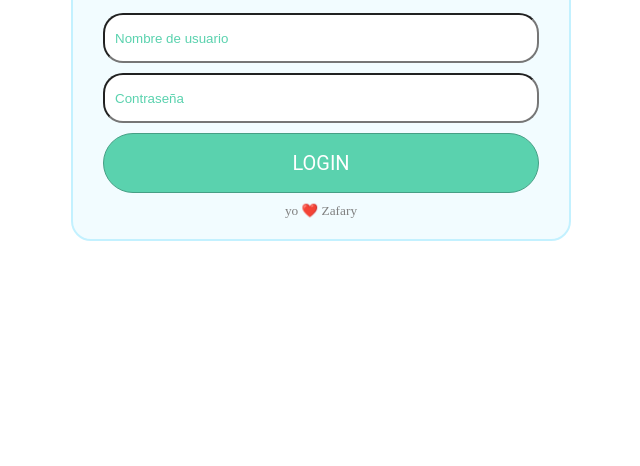
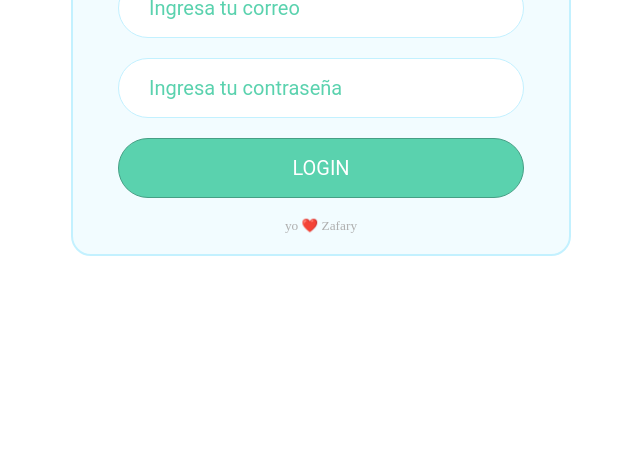
Before and after one commit to krisu50/ejercicios-taller-apps, a plain HTML site: page login/index.html in a window 1280 px wide. Shown: the part 334-800 px from the top of the page, without its empty margins (319-959 px from the left). Drawn offline with Linux system fonts and the light colour scheme.

Commit message:
more changes to login box

```diff
--- a/login/index.html
+++ b/login/index.html
@@ -13,11 +13,10 @@
     <section class="caja-login">
       <h1>Ingresa a Zafary</h1>
       <form class="formulario-login">
-          <input type="text" placeholder="Nombre de usuario">
-          <input type="password" placeholder="Contraseña">
+          <input type="text" placeholder="Ingresa tu correo">
+          <input type="password" placeholder="Ingresa tu contraseña">
           <button type="button" onclick="login()">LOGIN</button>
           <small>yo ❤️ Zafary</small>
-
       </form>
     </section>
   </main>
--- a/login/styles.css
+++ b/login/styles.css
@@ -25,7 +25,10 @@
     border: 2px solid #C3F1FF;
     box-sizing: border-box;
     border-radius: 20px;
-    padding: 20px 30px;/*aplica padding top y bottom primero y despues izq derecha*/
+    /*padding: 0px 30px;aplica padding top y bottom primero y despues izq derecha*/
+    padding-left: 45px;
+    padding-right: 45px;
+    padding-bottom: 20px;
   }
 
   .caja-login h1 {
@@ -43,7 +46,8 @@
   .formulario-login {
     display: grid;
     grid-template-columns: 1fr;
-    grid-row-gap: 10px;
+    grid-row-gap: 20px;
+
   }
 
   .formulario-login small {
@@ -51,10 +55,17 @@
   }
 
   .formulario-login input {
-    height: 50px;
-    border-radius: 20px;
-    padding: 0px 10px;
+    height: 60px;
+    background: #FFFFFF;
+    border: 1px solid #C3F1FF;
+    box-sizing: border-box;
+    border-radius: 40px;
+    padding: 0px 30px;
 
+    font-family: Roboto;
+    font-style: normal;
+    font-weight: normal;
+    font-size: 20px;
   }
 
   .formulario-login button {
@@ -78,7 +89,7 @@
   }
 
   .formulario-login small {
-    color: gray;
+    color: #AFAFAF;;
   }
 
   /* Color de texto de ayuda */
```
